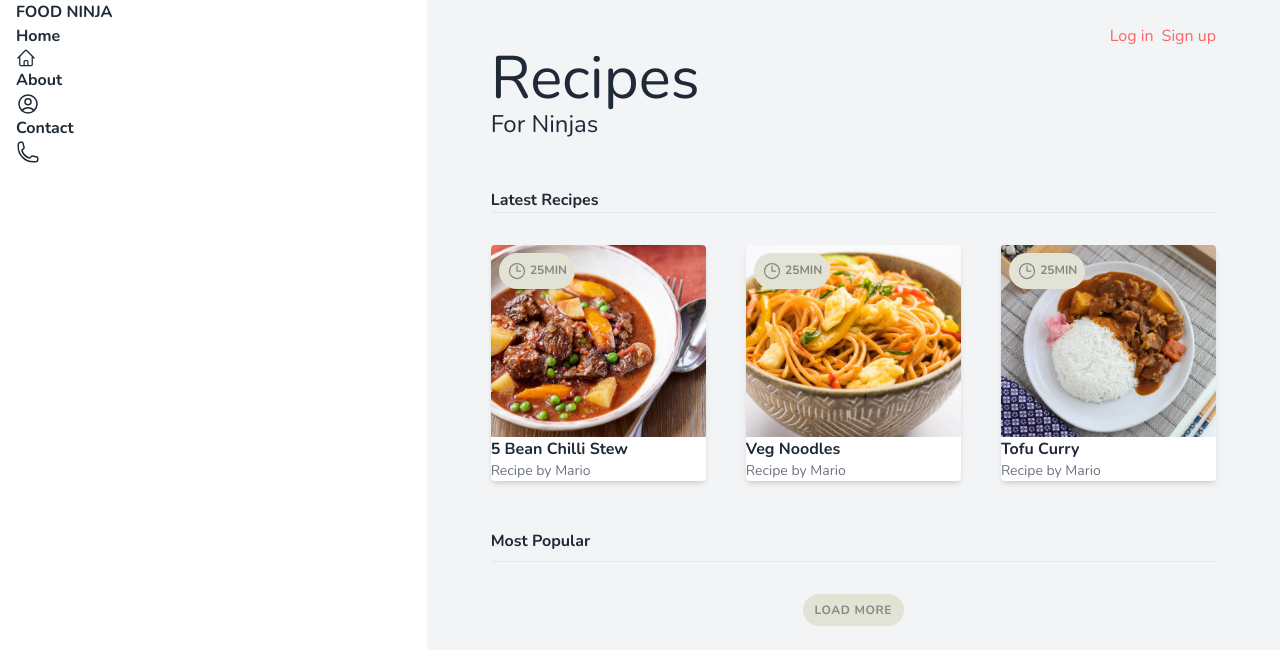
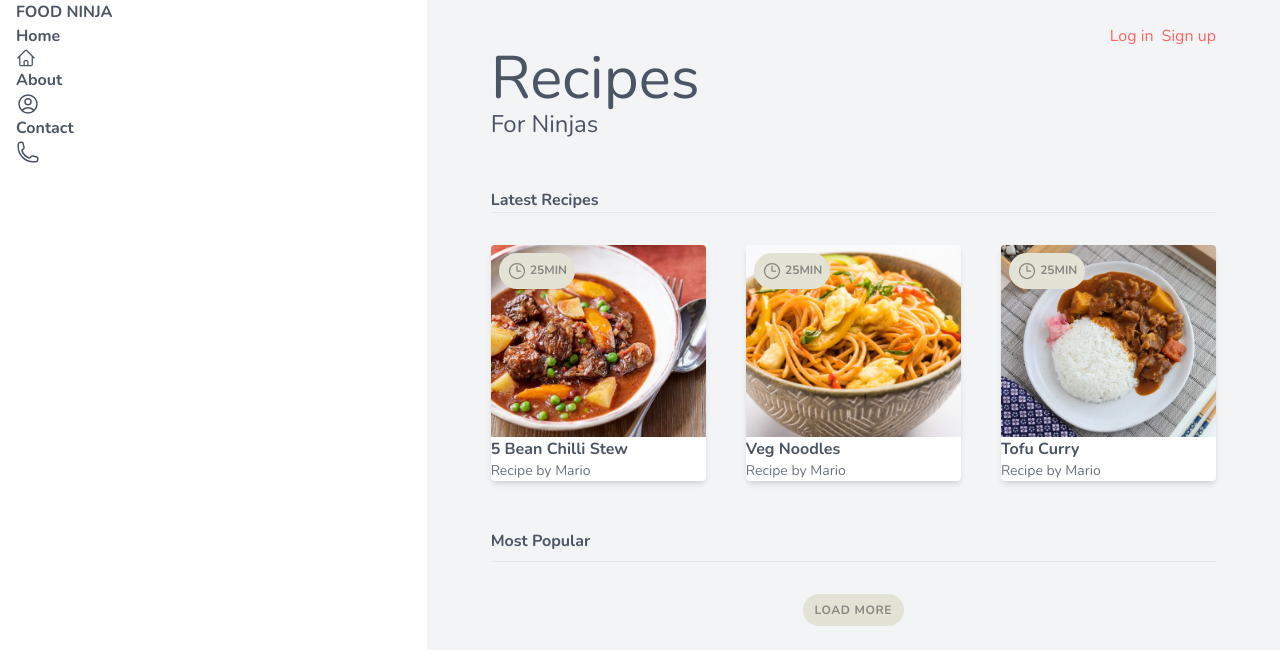
Before and after one commit to daniel-neves-dev/TailwindNinja, a Rails app: page / in a window 1280 px wide. Shown: the top 665 px of the page. Run offline with Rails 7, Linux system fonts and the light colour scheme; style sheets or scripts are compiled from the project's sources.

Commit message:
feat: page application

```diff
--- a/app/views/layouts/application.html.erb
+++ b/app/views/layouts/application.html.erb
@@ -11,7 +11,7 @@
     <%= javascript_include_tag "application", "data-turbo-track": "reload", defer: true %>
   </head>
 
-  <body class="text-gray-800 font-body">
+  <body class="font-body text-gray-600">
     <%= yield %>
   </body>
 </html>
```
